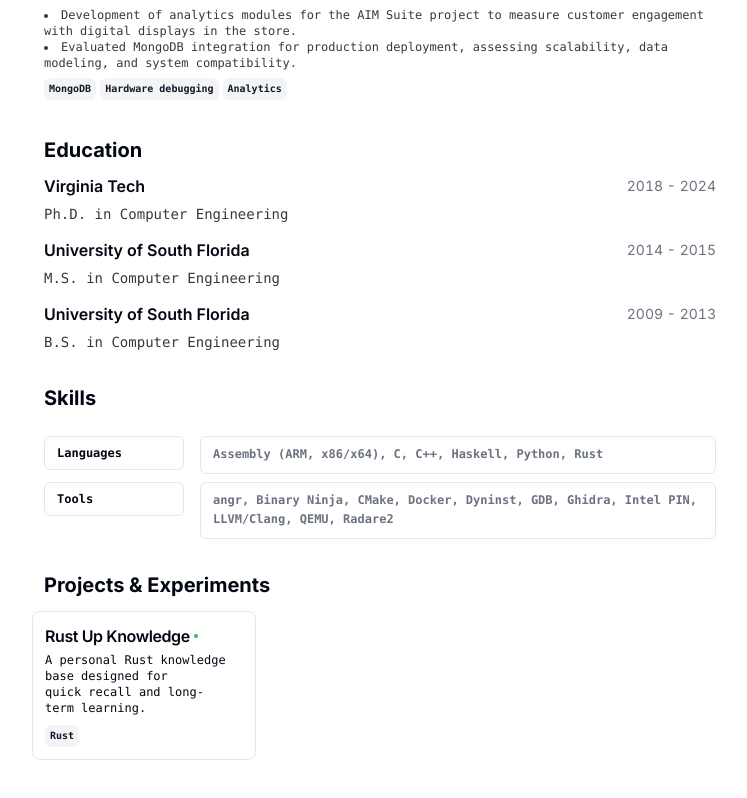
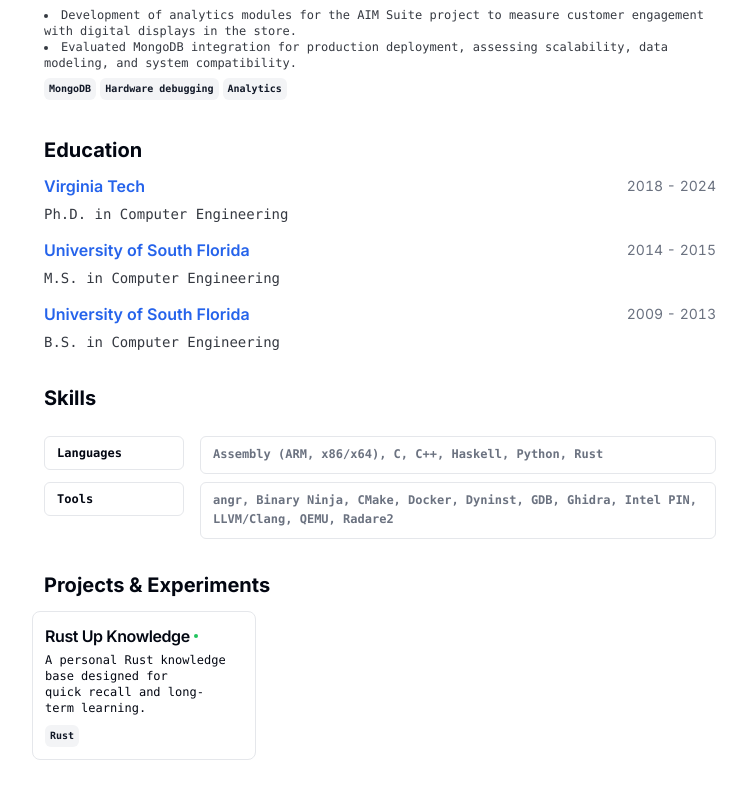
Before and after one commit to boba-jjang/boba-jjang.github.io, a Next.js app: page / in a window 1280 px wide. Shown: the part 1485-2283 px from the top of the page, without its empty margins (260-1007 px from the left). Built offline with nearby package versions, Linux system fonts and the light colour scheme.

Commit message:
Updated URL for education

```diff
--- a/src/app/components/Education.tsx
+++ b/src/app/components/Education.tsx
@@ -24,6 +24,32 @@ function EducationPeriod({ start, end }: EducationPeriodProps) {
   );
 }
 
+interface SchoolLinkProps {
+  school: Education["school"];
+  url?: (Education & { url?: string })["url"];
+}
+
+/**
+ * Renders school name with optional link
+ */
+function SchoolLink({ school, url }: SchoolLinkProps) {
+  if (!url) {
+    return <span className="font-semibold leading-none">{school}</span>;
+  }
+
+  return (
+    <a
+      className="font-semibold text-blue-600 hover:text-blue-700 hover:underline dark:text-blue-400 dark:hover:text-blue-300"
+      href={url}
+      target="_blank"
+      rel="noopener noreferrer"
+      aria-label={`${school} website`}
+    >
+      {school}
+    </a>
+  );
+}
+
 interface EducationItemProps {
   education: Education;
 }
@@ -33,26 +59,22 @@ interface EducationItemProps {
  */
 function EducationItem({ education }: EducationItemProps) {
   const { school, start, end, degree } = education;
+  const url = (education as Education & { url?: string }).url;
+
+  const id = `education-${school.toLowerCase().replace(/\s+/g, "-")}`;
 
   return (
     <Card>
       <CardHeader>
         <div className="flex items-center justify-between gap-x-2 text-base">
-          <h3
-            className="font-semibold leading-none"
-            id={`education-${school.toLowerCase().replace(/\s+/g, "-")}`}
-          >
-            {school}
+          <h3 className="inline-flex items-center gap-x-1 leading-none" id={id}>
+            <SchoolLink school={school} url={url} />
           </h3>
           <EducationPeriod start={start} end={end} />
         </div>
       </CardHeader>
-      <CardContent
-        className="mt-2 text-foreground/80 print:text-[12px]"
-        aria-labelledby={`education-${school
-          .toLowerCase()
-          .replace(/\s+/g, "-")}`}
-      >
+
+      <CardContent className="mt-2 text-foreground/80 print:text-[12px]" aria-labelledby={id}>
         {degree}
       </CardContent>
     </Card>
@@ -73,13 +95,9 @@ export function Education({ education }: EducationListProps) {
       <h2 className="text-xl font-bold" id="education-section">
         Education
       </h2>
-      <div
-        className="space-y-4"
-        role="feed"
-        aria-labelledby="education-section"
-      >
+      <div className="space-y-4" role="feed" aria-labelledby="education-section">
         {education.map((item) => (
-          <article key={item.school}>
+          <article key={`${item.school}-${item.start}`}>
             <EducationItem education={item} />
           </article>
         ))}
--- a/src/data/resume-data.tsx
+++ b/src/data/resume-data.tsx
@@ -56,20 +56,21 @@ export const RESUME_DATA: ResumeData = {
   education: [
     {
       school: "Virginia Tech",
+      url: "https://www.vt.edu/",
       degree: "Ph.D. in Computer Engineering",
       start: "2018",
       end: "2024",
     },
     {
       school: "University of South Florida",
+      url: "https://www.usf.edu/",
       degree: "M.S. in Computer Engineering",
       start: "2014",
       end: "2015",
     },
-
-
     {
       school: "University of South Florida",
+      url: "https://www.usf.edu/",
       degree: "B.S. in Computer Engineering",
       start: "2009",
       end: "2013",
--- a/src/lib/types.ts
+++ b/src/lib/types.ts
@@ -37,6 +37,7 @@ export interface ResumeData {
   };
   education: Array<{
     school: string;
+    url: string;
     degree: string;
     start: string;
     end: string;
```
